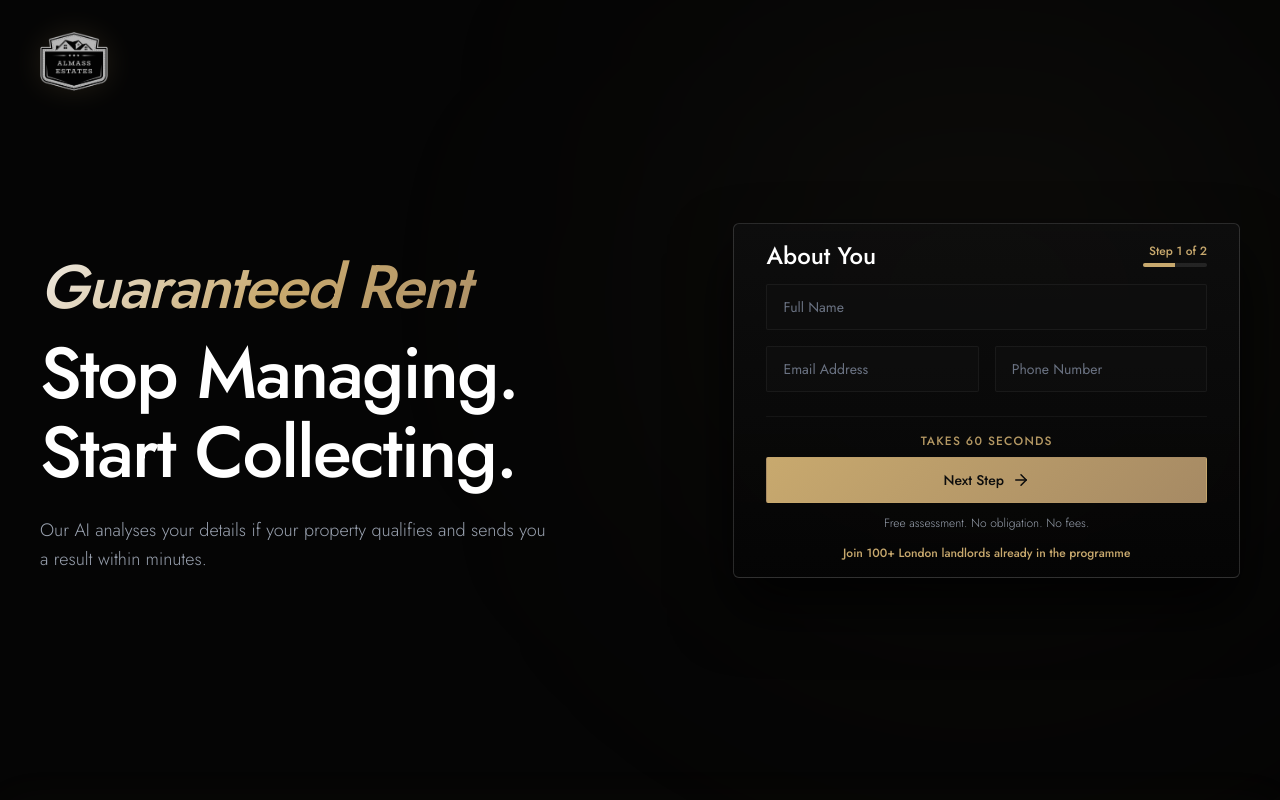
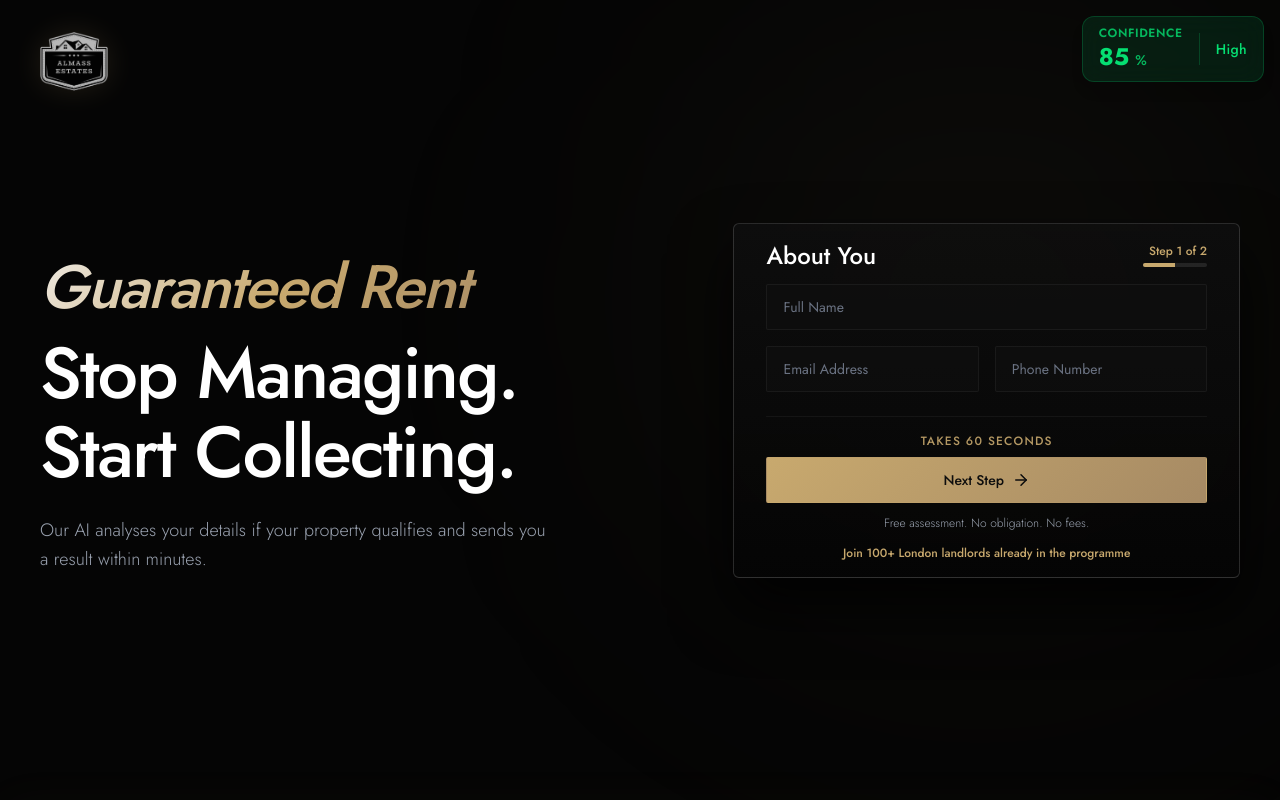
Before and after one commit to officeakmarketing/almass-estates, a React (Vite) app: page / in a window 1280 px wide. Shown: the top 800 px of the page. Built offline with nearby package versions, Linux system fonts and the light colour scheme.

Commit message:
Added Confidence Score To The Ui

```diff
--- a/src/App.jsx
+++ b/src/App.jsx
@@ -1,4 +1,4 @@
-import React, { useEffect, useRef } from "react";
+import React, { useEffect, useRef, useState } from "react";
 import Hero from "./components/Hero";
 import TrustStrip from "./components/TrustStrip";
 import PainPoints from "./components/PainPoints";
@@ -10,6 +10,7 @@ import Testimonials from "./components/Testimonials";
 import FAQ from "./components/FAQ";
 
 import Footer from "./components/Footer";
+import ConfidenceScore from "./components/ConfidenceScore";
 
 import brandConfig from "./config/brand";
 
@@ -53,9 +54,16 @@ function ScrollProgressBar() {
 export default function App() {
   useSmoothScroll(0.09);
 
+  // State to hold the confidence score from your webhook.
+  // Replace 85 with null or 0 in production until the webhook fires.
+  const [webhookScore, setWebhookScore] = useState(85);
+
   return (
     <div className="font-sans antialiased bg-black min-h-screen">
       <ScrollProgressBar />
+
+      {/* Display the score if it exists */}
+      <ConfidenceScore score={webhookScore} />
 
       <Hero />
       <PainPoints />
--- /dev/null
+++ b/src/components/ConfidenceScore.jsx
@@ -0,0 +1,35 @@
+import React from "react";
+
+export default function ConfidenceScore({ score }) {
+  if (score === null || score === undefined) return null;
+
+  // Determine color and label based on score
+  let colorClass = "text-green-400 bg-green-400/10 border-green-400/20";
+  let label = "High";
+
+  if (score < 40) {
+    colorClass = "text-red-400 bg-red-400/10 border-red-400/20";
+    label = "Low";
+  } else if (score < 70) {
+    colorClass = "text-yellow-400 bg-yellow-400/10 border-yellow-400/20";
+    label = "Medium";
+  }
+
+  return (
+    <div
+      className={`fixed top-4 right-4 z-50 flex items-center gap-3 px-4 py-2 rounded-xl border backdrop-blur-md shadow-lg transition-all duration-300 ${colorClass}`}
+    >
+      <div className="flex flex-col">
+        <span className="text-xs font-semibold uppercase tracking-wider opacity-80">
+          Confidence
+        </span>
+        <div className="flex items-baseline gap-1.5">
+          <span className="text-2xl font-bold">{score}</span>
+          <span className="text-sm font-medium opacity-80">%</span>
+        </div>
+      </div>
+      <div className="h-8 w-[1px] bg-current opacity-20 mx-1"></div>
+      <span className="text-sm font-medium tracking-wide">{label}</span>
+    </div>
+  );
+}
```
